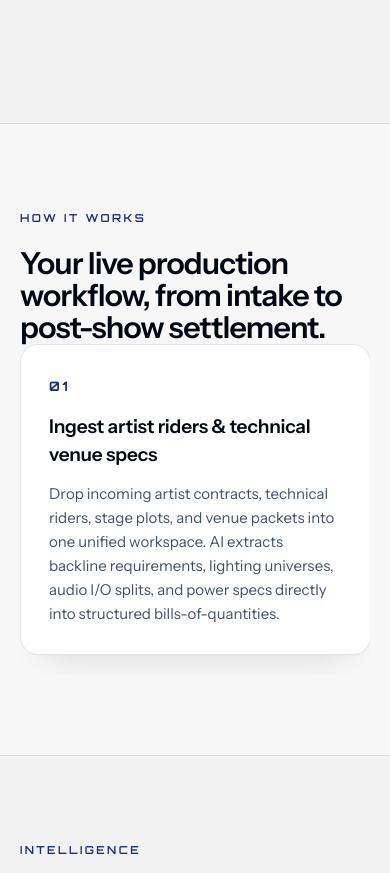
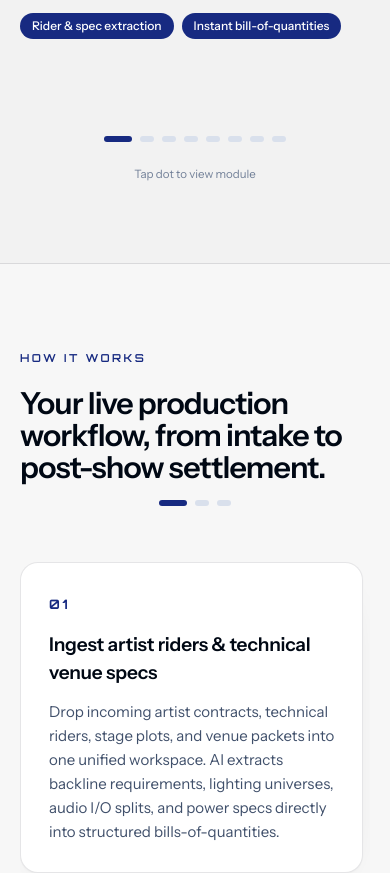
Before and after one commit to sannidhya-nestack/Qorvesqia-product-landing, a Next.js app: page / in a window 390 px wide. Shown: the part 5796-6669 px from the top of the page. Built offline with nearby package versions, Linux system fonts and the light colour scheme; no server answers.

Commit message:
fix(modules): display slider dots below modules container on mobile and fix slider-dots CSS visibility

```diff
--- a/app/globals.css
+++ b/app/globals.css
@@ -439,44 +439,68 @@
     border-block-end-width: 0;
   }
   .slider-dots-sm {
-    display: flex;
+    display: flex !important;
   }
-  .slider-dots-sm + .slider-sm {
-    margin-top: 0;
+}
+@media (min-width: 640px) {
+  .slider-dots-sm {
+    display: none !important;
   }
 }
 
 @media (max-width: 1023px) {
   .slider-lg {
+    display: flex !important;
+    flex-direction: row !important;
+    overflow-x: auto !important;
     overscroll-behavior-x: contain;
     scroll-snap-type: x mandatory;
-    grid-auto-columns: min(90vw, 760px);
-    grid-auto-flow: column;
-    display: grid;
-    overflow-x: auto;
+    scroll-behavior: smooth;
     -webkit-overflow-scrolling: touch;
-    scroll-padding: 0 1rem;
-    gap: 1.75rem;
+    gap: 1.25rem !important;
     padding-bottom: 1.25rem;
+    scrollbar-width: none;
+  }
+  .slider-lg::-webkit-scrollbar {
+    display: none;
   }
   .slider-lg > * {
+    flex: 0 0 88vw !important;
+    min-width: 88vw !important;
+    max-width: 88vw !important;
     scroll-snap-align: start;
+    scroll-snap-stop: always;
     margin-top: 0 !important;
-    margin-block-start: 0 !important;
+    margin-bottom: 0 !important;
   }
   .slider-dots-lg {
-    display: flex;
+    display: flex !important;
+    align-items: center;
+    justify-content: center;
+    gap: 8px;
+    margin: 16px 0;
   }
-  .slider-dots-lg + .slider-lg {
-    margin-top: 0;
+}
+
+@media (min-width: 1024px) {
+  .slider-lg {
+    display: block !important;
+    overflow-x: visible !important;
+  }
+  .slider-lg > * {
+    flex: none !important;
+    min-width: auto !important;
+    max-width: 100% !important;
+  }
+  .slider-dots-lg {
+    display: none !important;
   }
 }
 
 .slider-dots {
   align-items: center;
   gap: 8px;
-  margin: 32px 0 16px;
-  display: none;
+  display: flex;
 }
 .slider-dots button {
   position: relative;
@@ -494,6 +518,9 @@
   content: "";
   position: absolute;
   inset: -10px -4px;
+}
+.slider-dots button:hover {
+  background: var(--ink-mute);
 }
 .slider-dots button.is-active {
   background: var(--brand);
--- a/components/sections/Modules.tsx
+++ b/components/sections/Modules.tsx
@@ -140,8 +140,6 @@ export default function Modules() {
           </p>
         </div>
 
-        <SliderDots targetId="modules-main" count={mainModules.length} size="lg" />
-
         {/* Main Modules */}
         <div id="modules-main" className="slider-lg mt-10 gap-8 lg:mt-16 lg:space-y-24">
           {mainModules.map((m, i) => {
@@ -190,6 +188,14 @@ export default function Modules() {
             );
           })}
         </div>
+
+        {/* Bottom dots for mobile view */}
+        <div className="lg:hidden mt-8 flex flex-col items-center gap-2">
+          <SliderDots targetId="modules-main" count={mainModules.length} size="lg" />
+          <span className="text-[11.5px] text-[var(--ink-mute)]">
+            Tap dot to view module
+          </span>
+        </div>
       </div>
     </section>
   );
--- a/components/ui/SliderDots.tsx
+++ b/components/ui/SliderDots.tsx
@@ -17,50 +17,67 @@ export default function SliderDots({
 }: SliderDotsProps) {
   const [activeIndex, setActiveIndex] = useState(0);
 
+  const updateActiveIndex = useCallback(() => {
+    const el = document.getElementById(targetId);
+    if (!el || el.children.length === 0) return;
+
+    const parentRect = el.getBoundingClientRect();
+    let closestIdx = 0;
+    let minDiff = Infinity;
+
+    Array.from(el.children).forEach((child, idx) => {
+      const childRect = (child as HTMLElement).getBoundingClientRect();
+      const diff = Math.abs(childRect.left - parentRect.left);
+      if (diff < minDiff) {
+        minDiff = diff;
+        closestIdx = idx;
+      }
+    });
+
+    setActiveIndex(closestIdx);
+  }, [targetId]);
+
   useEffect(() => {
     const el = document.getElementById(targetId);
     if (!el) return;
 
+    let timeoutId: ReturnType<typeof setTimeout> | null = null;
     const onScroll = () => {
-      const scrollLeft = el.scrollLeft;
-      const children = Array.from(el.children) as HTMLElement[];
-      if (!children.length) return;
-
-      let closestIdx = 0;
-      let minDiff = Infinity;
-      children.forEach((child, i) => {
-        const diff = Math.abs(child.offsetLeft - el.offsetLeft - scrollLeft);
-        if (diff < minDiff) {
-          minDiff = diff;
-          closestIdx = i;
-        }
-      });
-      setActiveIndex(closestIdx);
+      updateActiveIndex();
+      if (timeoutId) clearTimeout(timeoutId);
+      timeoutId = setTimeout(updateActiveIndex, 100);
     };
 
     el.addEventListener("scroll", onScroll, { passive: true });
-    // Check initial position
-    onScroll();
-    return () => el.removeEventListener("scroll", onScroll);
-  }, [targetId]);
+    window.addEventListener("resize", updateActiveIndex);
 
-  const scrollTo = useCallback(
-    (index: number) => {
+    const rafId = requestAnimationFrame(() => {
+      updateActiveIndex();
+    });
+
+    return () => {
+      el.removeEventListener("scroll", onScroll);
+      window.removeEventListener("resize", updateActiveIndex);
+      cancelAnimationFrame(rafId);
+      if (timeoutId) clearTimeout(timeoutId);
+    };
+  }, [targetId, updateActiveIndex]);
+
+  const scrollTo = (index: number) => {
     const el = document.getElementById(targetId);
     if (!el) return;
-      const children = Array.from(el.children) as HTMLElement[];
-      const target = children[index];
-      if (target) {
-        const targetLeft = target.offsetLeft - el.offsetLeft;
+    const child = el.children[index] as HTMLElement;
+    if (child) {
+      const parentRect = el.getBoundingClientRect();
+      const childRect = child.getBoundingClientRect();
+      const targetLeft = el.scrollLeft + (childRect.left - parentRect.left);
       el.scrollTo({
         left: targetLeft,
         behavior: "smooth",
       });
       setActiveIndex(index);
     }
-    },
-    [targetId]
-  );
+  };
 
   if (count <= 1) return null;
 
@@ -68,14 +85,17 @@ export default function SliderDots({
     <div
       className={`slider-dots slider-dots-${size} ${onDark ? "on-dark" : ""}`}
       aria-label="Slide position"
+      role="tablist"
     >
       {Array.from({ length: count }).map((_, i) => (
         <button
           key={i}
           type="button"
+          role="tab"
           aria-label={`Go to item ${i + 1} of ${count}`}
+          aria-selected={i === activeIndex}
           aria-current={i === activeIndex}
-          className={i === activeIndex ? "is-active" : ""}
+          className={`slider-dot-btn ${i === activeIndex ? "is-active" : ""}`}
           onClick={() => scrollTo(i)}
         />
       ))}
```
Lines whose indentation alone changed are shown as unchanged.
